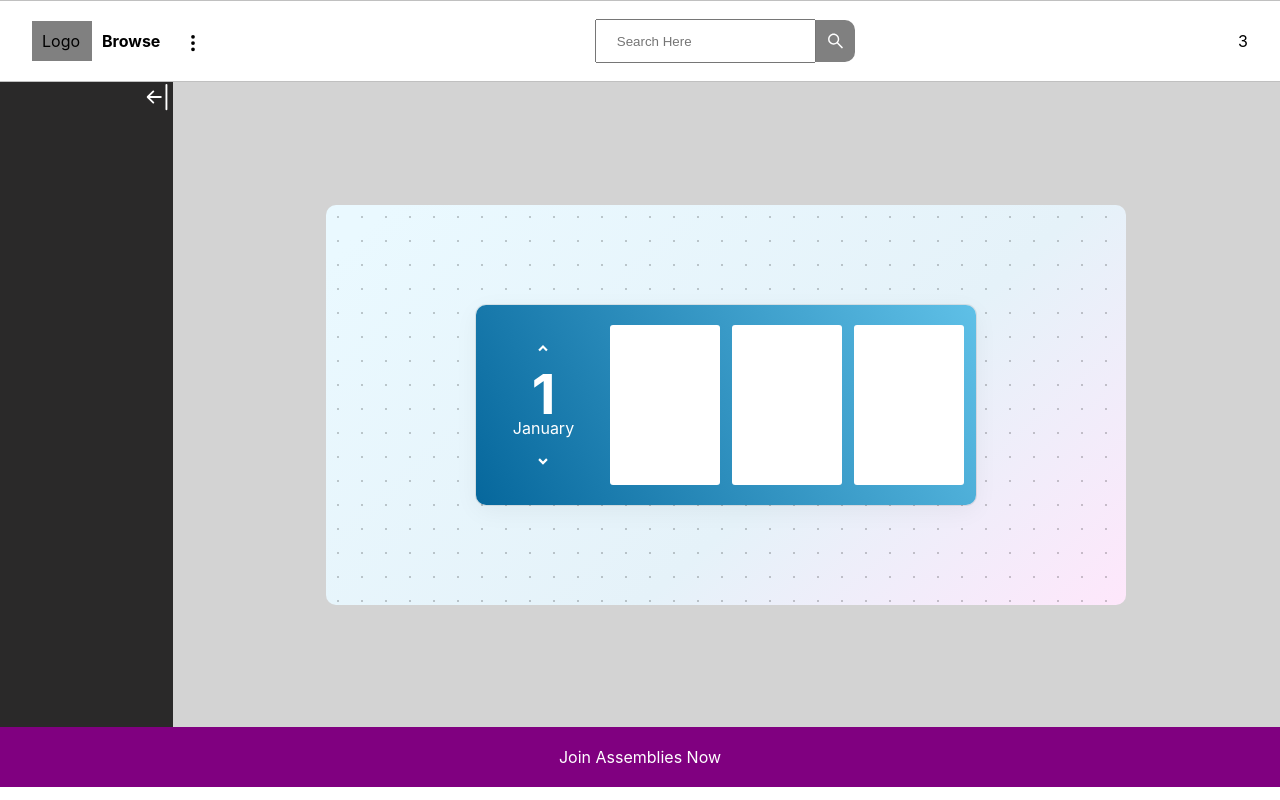
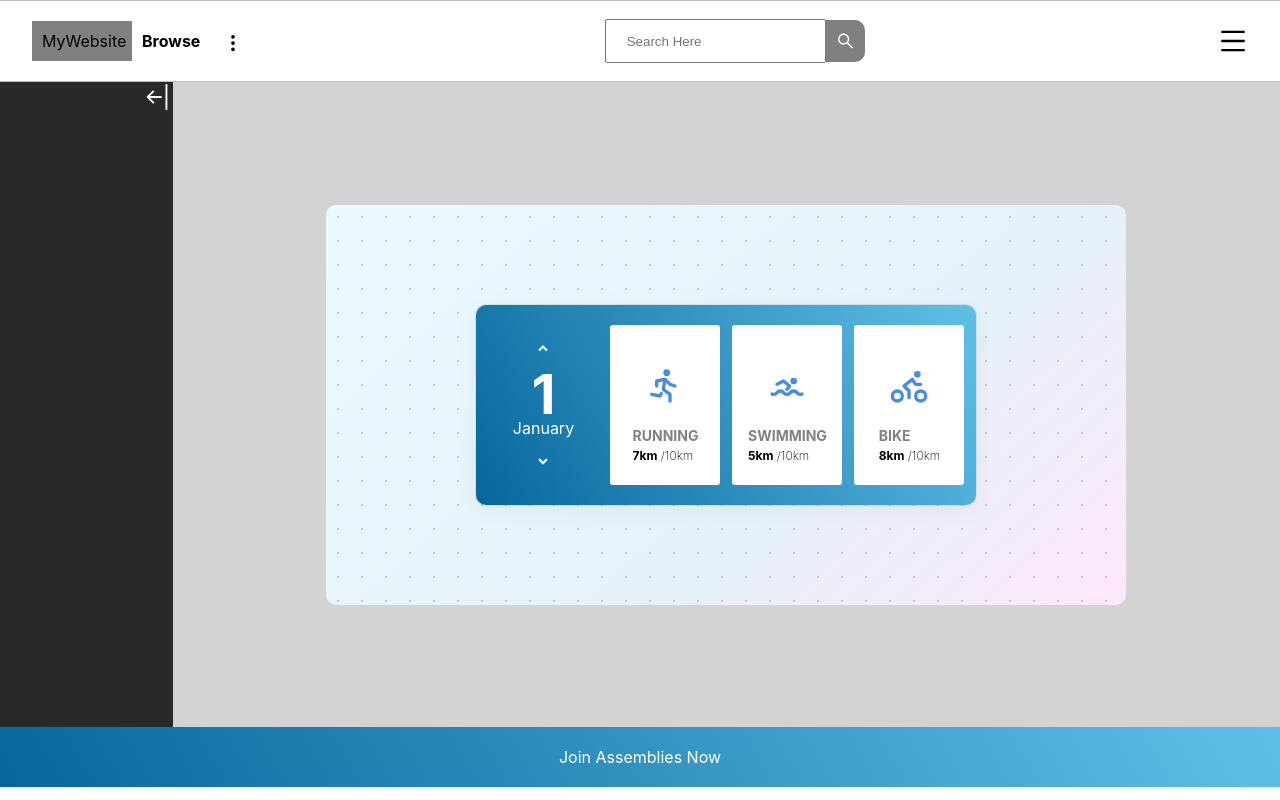
Before and after one commit to PrexCodes/SimpleReactDashboardLayout, a React (Create React App) app: page / in a window 1280 px wide. Built offline with nearby package versions, Linux system fonts and the light colour scheme.

Commit message:
Finishing Touches

```diff
--- a/src/Pages/LandingPage.tsx
+++ b/src/Pages/LandingPage.tsx
@@ -1,6 +1,8 @@
 import React, { useState } from "react";
 import styled from "styled-components";
 import {RiArrowDropDownLine, RiArrowDropUpLine} from 'react-icons/ri'
+
+import {TbRun, TbSwimming, TbBike} from 'react-icons/tb'
 export const LandingPage = () => {
 
     const [dateCount, newDate] = useState<number>(1);
@@ -90,9 +92,35 @@ export const LandingPage = () => {
               <SubNumber>{initMonth}</SubNumber>
               <Icon2 onClick={()=>{remove()}}></Icon2>
             </Div>
-            <Div bg="w">2</Div>
-            <Div bg="w">3</Div>
-            <Div bg="w">4</Div>
+            <Div bg="w">
+                <IconA></IconA>
+                <div>
+                <Des>Running</Des>
+                <span>
+                <Stats>7km</Stats><Stats2> /10km</Stats2>
+                </span>
+                </div>
+            </Div>
+            <Div bg="w">
+                <IconB></IconB>
+                <div>
+                <Des>Swimming</Des>
+                <span>
+                <Stats>5km</Stats><Stats2> /10km</Stats2>
+                </span>
+                </div>
+            </Div>
+            <Div bg="w">
+                <IconC></IconC>
+                <div>
+                <Des>Bike</Des>
+                <span>
+                <Stats>8km</Stats><Stats2> /10km</Stats2>
+                </span>
+                </div>
+            </Div>
+
+
           </Card>
         </MainBG>
       </Main>
@@ -100,7 +128,41 @@ export const LandingPage = () => {
   );
 };
 
+const IconA = styled(TbRun)`
+color: rgb(71,139,230);
+font-size: 40px;
+margin-top: 20px;
+`
+const IconB = styled(TbSwimming)`
+color: rgb(71,139,230);
+font-size: 40px;
+margin-top: 20px;
+`
 
+const IconC = styled(TbBike)`
+color: rgb(71,139,230);
+font-size: 40px;
+margin-top: 20px;
+`
+
+const Stats = styled.span`
+font-weight: 700;
+color: black;
+font-size: 12px;
+`
+const Stats2 = styled.span`
+font-weight: 200;
+color: black;
+font-size: 12px;
+
+`
+const Des = styled.div`
+color: gray;
+font-weight: 700;
+font-size: 14px;
+text-transform: uppercase;
+
+`
 
 const Icon2 = styled(RiArrowDropDownLine)`
 font-size: 30px;
@@ -142,14 +204,21 @@ line-height: 0.85
 const SubNumber = styled.div``
 const Div = styled.div<{ bg: string }>`
   width: 110px;
+
   height: 80%;
   background-color: ${({ bg }) => (bg ? "white" : "transparent")};
   border-radius: 3px;
   color: white;
   display: flex;
   flex-direction: column;
-  justify-content: center;
+  justify-content: space-evenly;
   align-items: center;
+  transition: ease-in-out 800ms;
+    :hover{
+        transform: scale(1.10);
+        cursor: pointer;
+    }
+
 `;
 
 const Card = styled.div`
--- a/src/components/Block/Footer.tsx
+++ b/src/components/Block/Footer.tsx
@@ -12,7 +12,13 @@ export const Footer = () => {
 const Container = styled.div`
   width: 100%;
   height: 60px;
-  background-color: purple;
+  background: rgb(254, 231, 251);
+  background: linear-gradient(
+    60deg,
+    rgba(254, 231, 251, 1) 0%,
+    rgba(6, 103, 156, 1) 0%,
+    rgba(95, 192, 231, 1) 100%
+  );
   color: white;
   display: flex;
   justify-content: center;
--- a/src/components/Block/Header.tsx
+++ b/src/components/Block/Header.tsx
@@ -1,14 +1,14 @@
 import React from "react";
 import styled from "styled-components";
 import { BsThreeDotsVertical } from "react-icons/bs";
-import { AiOutlineSearch } from "react-icons/ai";
+import { AiOutlineSearch, AiOutlineMenu } from "react-icons/ai";
 
 export const Header = () => {
   return (
     <Container>
       <Main>
         <Div>
-          <Logo> Logo</Logo>
+          <Logo> MyWebsite </Logo>
           <Text> Browse </Text>
           <Icon />
         </Div>
@@ -18,7 +18,7 @@ export const Header = () => {
             <SIcon></SIcon>
           </SearchHolder>
         </Div>
-        <Div> 3 </Div>
+        <Div> <AiOutlineMenu size={30}> Login </AiOutlineMenu> </Div>
       </Main>
     </Container>
   );
@@ -60,7 +60,7 @@ const Div = styled.div`
   align-items: center;
 `;
 const Logo = styled.div`
-  width: 40px;
+  width: 80px;
   background-color: gray;
   padding: 10px;
   margin-right: 10px;
```
